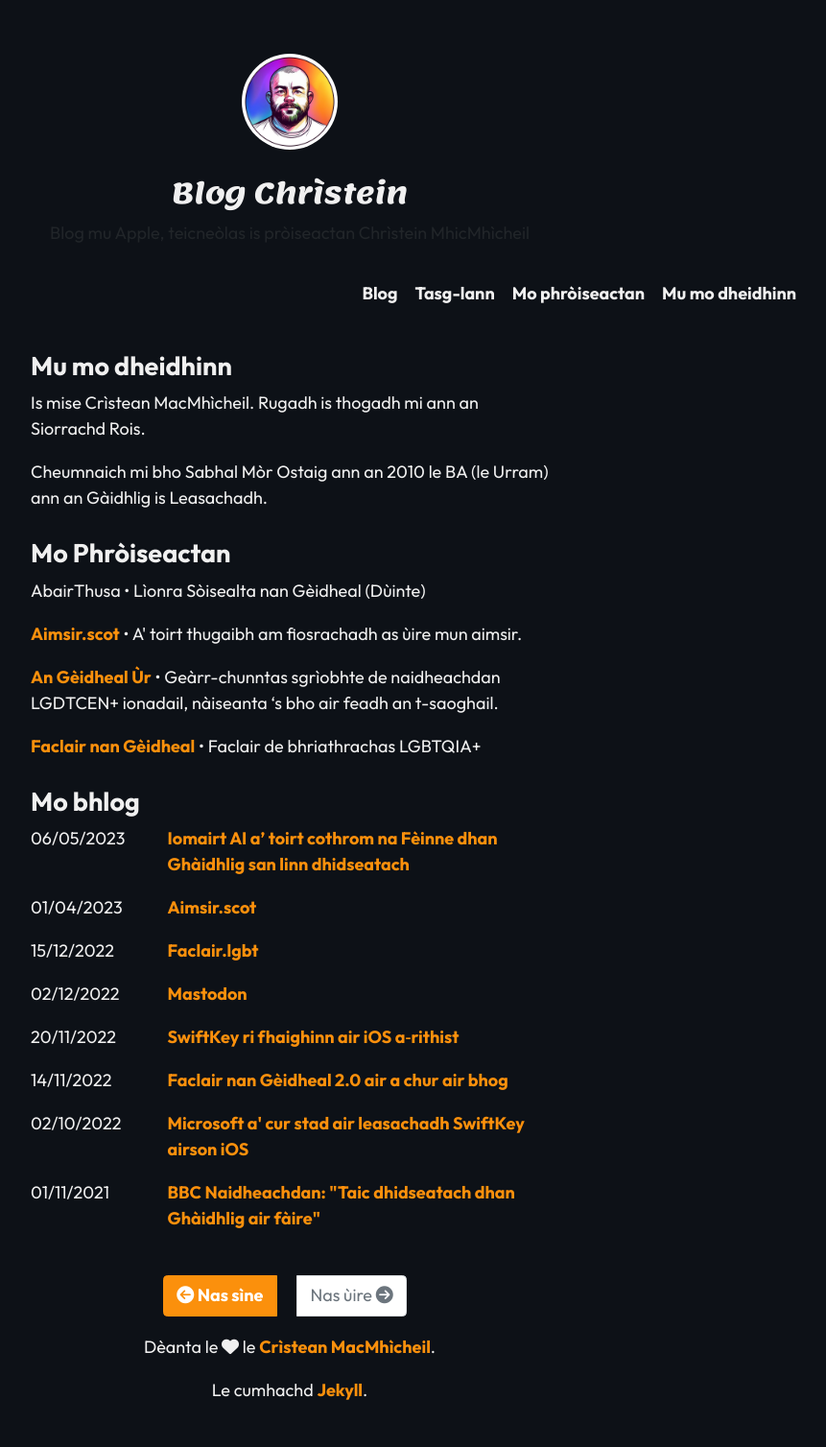
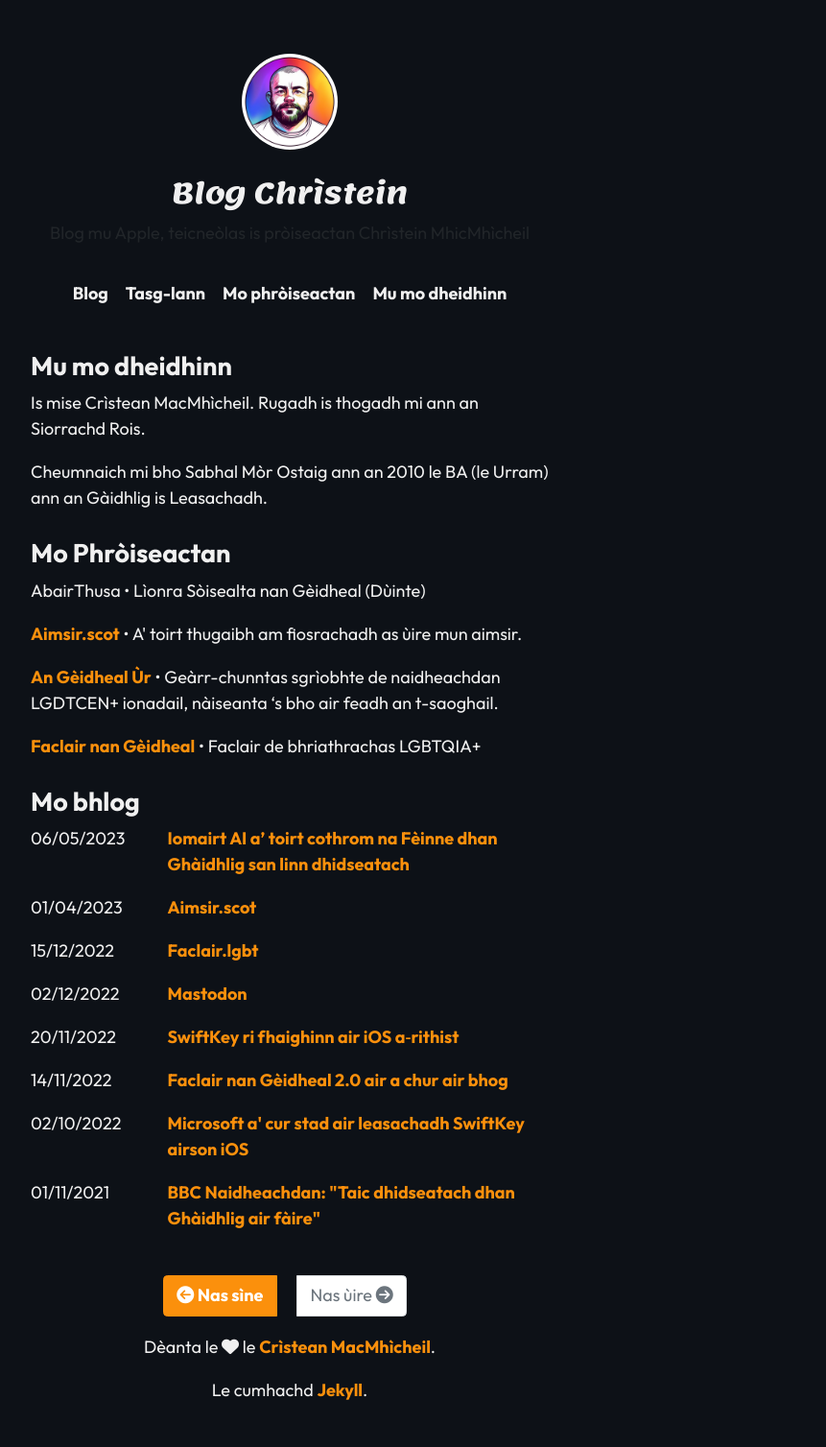
Before and after one commit to angeidheal/angeidheal.github.io, a Jekyll site: the page built from index.html, in a window 1280 px wide. Shown: the whole page at 96% size, without its empty margins (338-1199 px from the left). Built offline with Jekyll 4.4.1, drawn with Linux system fonts in a browser that asks for light colours; nearby versions of some CDN libraries; the list of posts is cut into pages by our own code.

Commit message:
Update navigation.html

```diff
--- a/_includes/navigation.html
+++ b/_includes/navigation.html
@@ -12,8 +12,8 @@
       <span class="navbar-toggler-icon"></span>
     </button>
 
-    <div class="collapse navbar-collapse" id="navbarSupportedContent">
-      <ul class="navbar-nav ml-auto">
+    <div class="collapse navbar-collapse justify-content-center" id="navbarSupportedContent">
+      <ul class="navbar-nav">
         {% for site in site.data.navbar %}
         <li class="nav-item">
           <a class="nav-link" href="{{ site.url }}" title="{{ site.description }}">{{ site.title }}</a>
```
